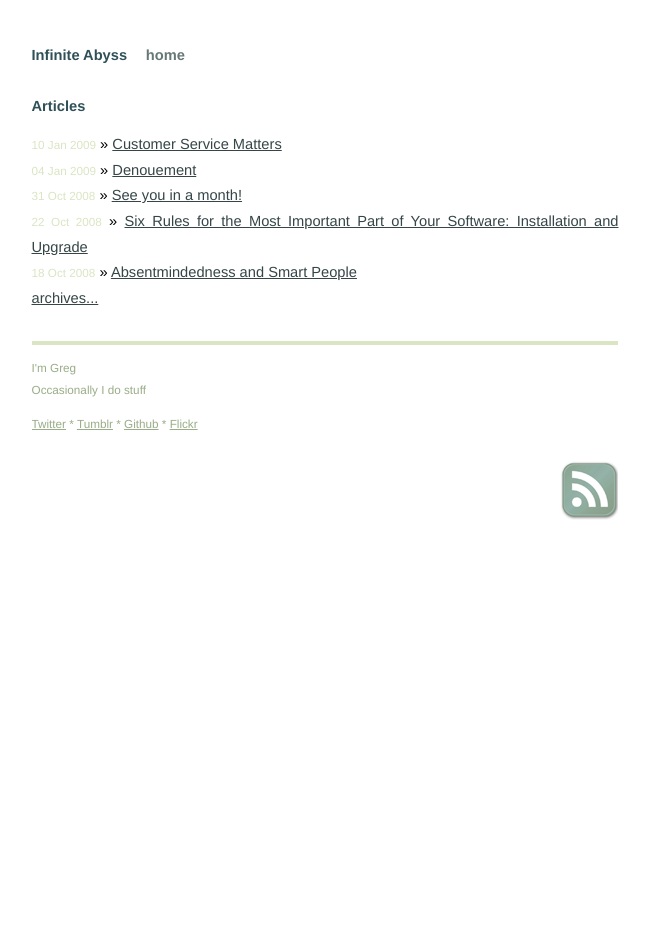
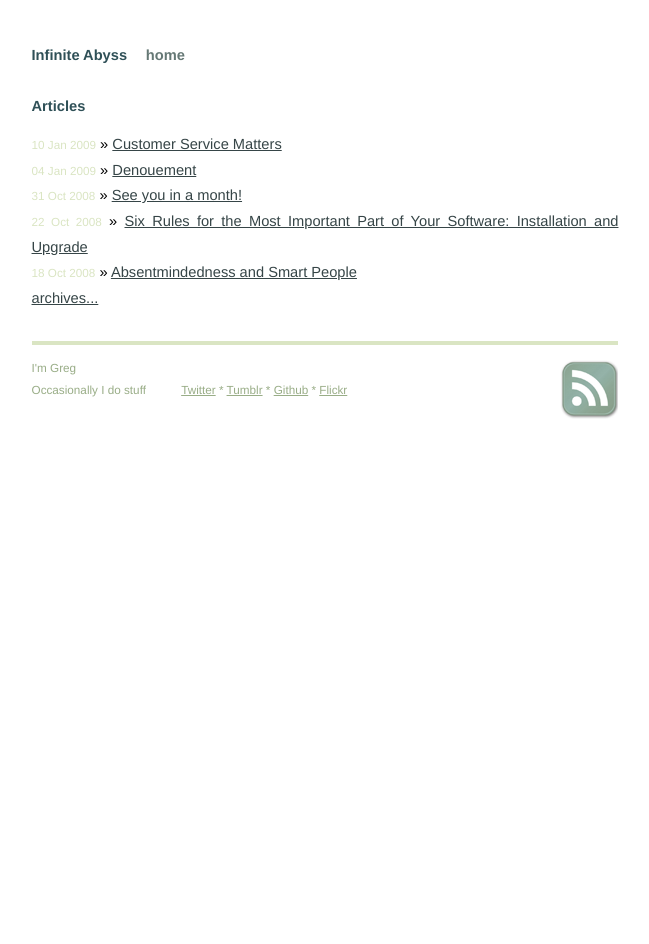
Before and after one commit to mhyrr/mhyrr.github.com, a Jekyll site: the page built from index.html, in a window 1280 px wide. Shown: the whole page, without its empty margins (315-964 px from the left). Built offline with Jekyll 4.4.1, drawn with Linux system fonts in a browser that asks for light colours.

Commit message:
format contact

```diff
--- a/_layouts/default.html
+++ b/_layouts/default.html
@@ -32,7 +32,7 @@
       </p>
     </div>
     <div class="contact">
-      <p>
+      <p> <br />
         <a href="http://twitter.com/mhyrr/">Twitter</a>  *
 		<a href="http://mhyrr.tumblr.com/">Tumblr</a>  *
         <a href="http://github.com/mhyrr/">Github</a>  *
--- a/css/screen.css
+++ b/css/screen.css
@@ -125,7 +125,7 @@ ul.posts {
   }
 
     .site .footer .contact {
-      float: center;
+      float: left;
       margin-right: 3em;
     }
 
```
